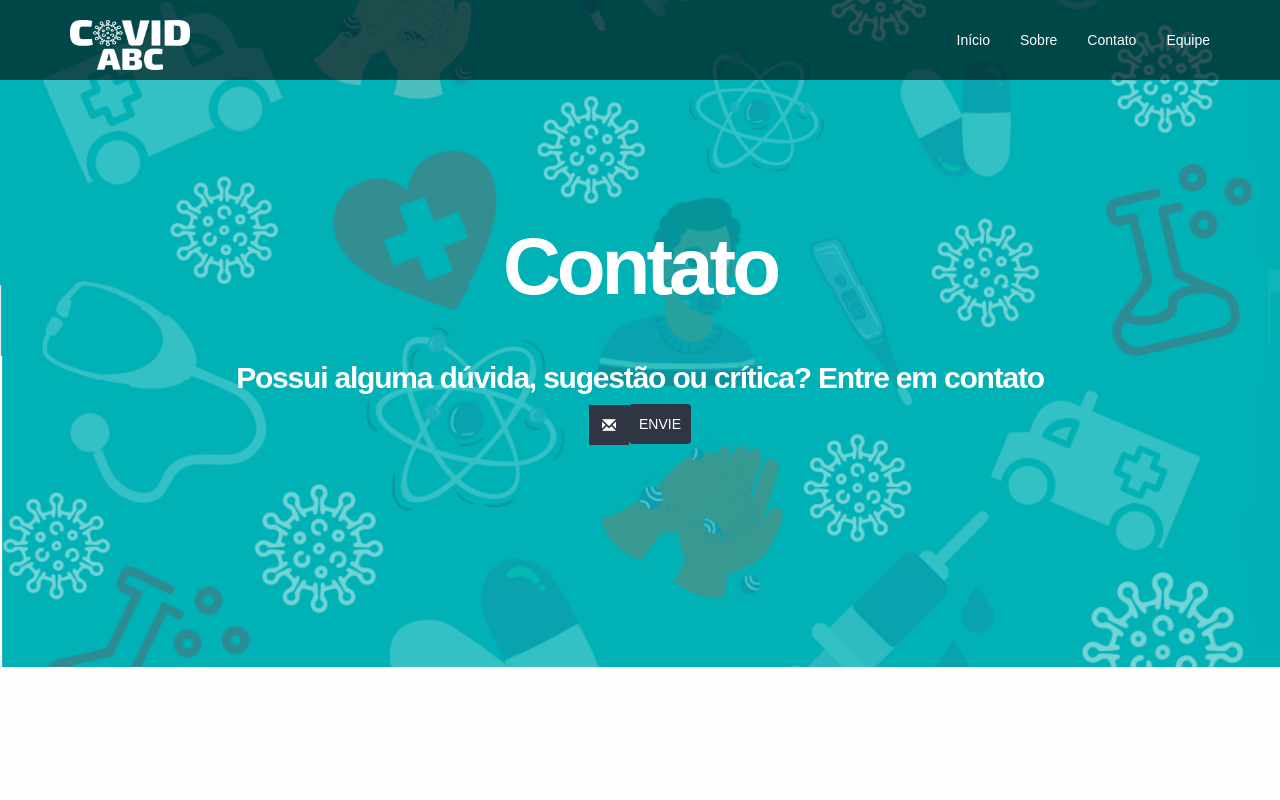
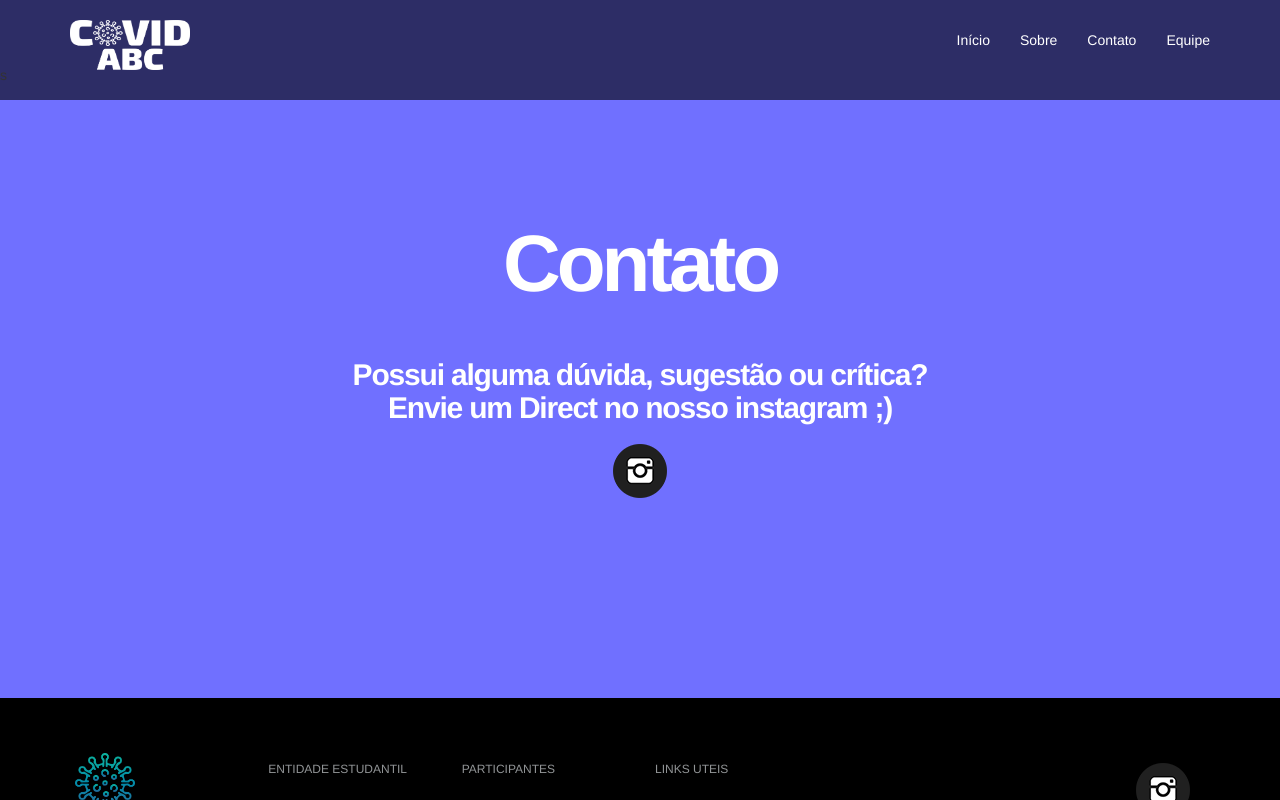
Before and after one commit to Covid-ABC/covidabc.github.io, a plain HTML site: page contato.html in a window 1280 px wide. Drawn offline with Linux system fonts and the light colour scheme.

Commit message:
Terceira Versão

```diff
--- a/contato.html
+++ b/contato.html
@@ -46,21 +46,56 @@
           <li><a href="equipe.html">Equipe</a></li>
         </ul>
       </div>
-    </div><!-- /container -->
+    </div><!-- /container -->s
   </nav><!-- /nav -->
 
   <div class="container-contato">
-    <form action="">
       <h1>Contato</h1>
-      <h3>Possui alguma dúvida, sugestão ou crítica? Entre em contato</h3>
-      <div class="email-box">
-        <i class="glyphicon glyphicon-envelope"></i>
-        <input class="tbox" type="email" name="" value="" placeholder="Coloque seu e-mail">
-        <button class="btn" type="button" name="button">Envie</button>
+      <h3>Possui alguma dúvida, sugestão ou crítica?<br> Envie um Direct no nosso instagram ;) </h3>
+      <div class="instagram-contato">
+          <a class="instagram-contato" href="https://www.instagram.com/covidabc/"><img src="imagens/instagram.png"></a>
       </div>
-    </form>
-    <br>
   </div>
+
+
+  <!-- Rodape -->
+  <footer id="rodape">
+    <div class="container">
+      <div class="row">
+        <div class="col-md-2">
+          <a href="index.html"><img src="imagens/ícone.png" alt="" width="60px" height="60px"></a>
+        </div>
+
+        <div class="col-md-2">
+          <h4>Entidade Estudantil</h4>
+          <ul class="nav">
+            <li><a href="https://www.facebook.com/UFABC.DCE">DCE - UFABC</a></li>
+          </ul>
+        </div>
+
+        <div class="col-md-2">
+          <h4>Participantes</h4>
+          <ul class="nav">
+            <li><a href="equipe.html">Equipe</a></li>
+          </ul>
+        </div>
+
+        <div class="col-md-2">
+          <h4>links uteis</h4>
+          <ul class="nav">
+            <li><a href="contato.html">Ajuda</a></li>
+          </ul>
+        </div>
+
+        <div class="col-md-4">
+          <ul class="nav">
+            <li class="item-rede-social"><a href="https://www.instagram.com/covidabc/"><img src="imagens/instagram.png"></a></li>
+          </ul>
+        </div>
+
+      </div><!-- /row -->
+    </div>
+  </footer>
 
 </body>
 
--- a/estilo.css
+++ b/estilo.css
@@ -4,13 +4,26 @@ body,
 .capa {
   height: 100%;
   overflow: auto;
+  margin-bottom: -50px;
 }
 
-body {
+.body-index {
   background: url("imagens/fundo.png");
+  background-color: rgb(112, 112, 255);
+  background-size: cover;
   background-attachment: fixed;
   font-family: Helvetica, Arial, sans-serif;
   overflow-x: hidden;
+}
+
+.body-equipe {
+  background-color: rgb(112, 112, 255);
+  background-size: cover;
+}
+
+.body-sobre{
+   background-color: rgb(112, 112, 255);
+  background-size: cover;
 }
 
 /* -- Barra de navegação -- */
@@ -71,11 +84,13 @@ footer .nav a:hover {
 #servicos-sobre {
   background: white;
   margin-top: 150px;
+  margin-bottom: 90px;
   padding-bottom: 30px;
   margin-right: 50px;
   margin-left: 50px;
   border-radius: 3%;
 }
+
 /* -- recursos -- */
 #recursos {
   padding-top: 20px;
@@ -96,6 +111,11 @@ footer {
 
 .flex.flex-4 .box {
   width: 21%;
+}
+
+.rodape-infos{
+  text-align: center;
+  margin-right: 80px;
 }
 
 /* box - caixa */
@@ -228,53 +248,18 @@ h3 {
 }
 
 /* Aba contato */
-*{
-  margin: 0;
-  padding: 0;
-  font-family: "montserrat",sans-serif;
-}
-.body-contato{
-  background: rgb(253, 253, 253);
-}
+
 .container-contato{
-  background: url('imagens/fundo.png') no-repeat center;
+  background-color: rgb(112, 112, 255);
   background-size: cover;
-  padding: 203px 40px;
+  padding: 200px 40px;
   text-align: center;
   color: white;
 }
 .container-contatp p {
-  max-width: 600px;
-  margin: 40px auto;
   font-size: 15px;
   font-weight: 300;
 }
-.email-box{
-  height: 40px;
-  justify-content: center;
-  display: flex;
+.instagram-contato{
+  margin-top: 20px;
 }
-.email-box i{
-  background: #2f3542;
-  width: 40px;
-  line-height: 40px;
-}
-.tbox,.btn{
-  border: none;
-  outline: none;
-}
-.tbox{
-  width: 0px;
-  transition: 0.6s;
-}
-.email-box:hover > .tbox,.tbox:focus{
-  width: 260px;
-  padding: 0 10px;
-}
-.btn{
-  background: #2f3542;
-  color: white;
-  padding: 0 10px;
-  text-transform: uppercase;
-  cursor: pointer;
-}
```
Also changed, not shown: equipe.html (+41 -1 lines), index.html (+9 -7 lines), sobre.html (+41 -1 lines).
